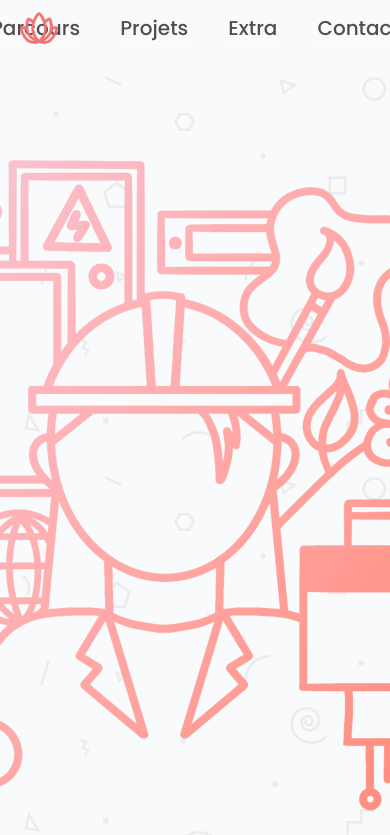
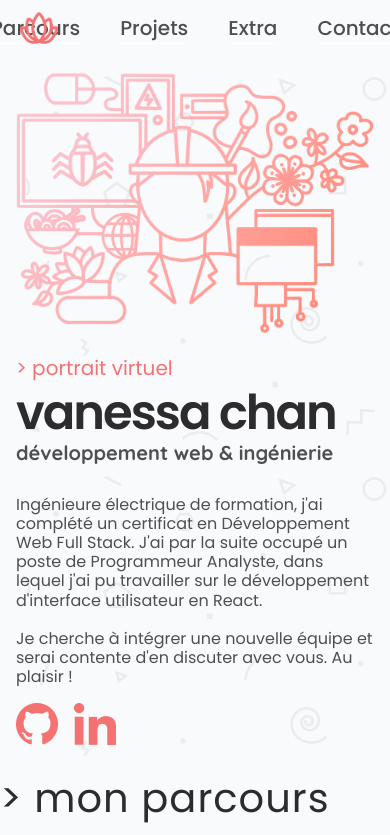
Before and after one commit to VanessaCHW/vc-portfolio, a Next.js app in the folder vanportfolio/: page / in a window 390 px wide. Shown: the top 835 px of the page. Built offline with nearby package versions, Linux system fonts and the light colour scheme.

Commit message:
Landing - Format mobile

```diff
--- a/vanportfolio/src/app/Components/Landing/Landing.js
+++ b/vanportfolio/src/app/Components/Landing/Landing.js
@@ -40,23 +40,41 @@ const Container = styled.div`
   flex-direction: row;
   flex-wrap: wrap;
   justify-content: center;
+
+  /**Mobile */
+  @media (max-width: 600px) {
+    padding: 1em;
+  }
 `;
 
 const LandingImg = styled.img`
   width: 900px;
+
+  /**Mobile */
+  @media (max-width: 600px) {
+    width: 100%;
+  }
 `;
 
 const LandingText = styled.div`
   max-width: 500px;
-  font-weight: 400;
   margin-left: 50px;
   margin-top: 20px;
-  font-size: 16px;
+
+  /**Mobile */
+  @media (max-width: 600px) {
+    margin: 0;
+  }
 `;
 
 const Portrait = styled.div`
   color: var(--global-pink);
   font-size: 20px;
+
+  /**Mobile */
+  @media (max-width: 600px) {
+    margin-top: 1em;
+  }
 `;
 
 const Name = styled.div`
@@ -65,8 +83,15 @@ const Name = styled.div`
   letter-spacing: -2px;
   line-height: 60px;
   color: var(--theme-black);
-  padding-top: 70px;
+  margin-top: 70px;
+
+  /**Mobile */
+  @media (max-width: 600px) {
+    margin-top: 0em;
+    font-size: 3em;
+  }
 `;
+
 const Subtitle = styled.div`
   font-size: 20px;
   line-height: 20px;
@@ -75,15 +100,27 @@ const Subtitle = styled.div`
 `;
 
 const LandingDescription = styled.div`
-  padding-top: 70px;
+  margin-top: 70px;
+
+  /**Mobile */
+  @media (max-width: 600px) {
+    margin-top: 2em;
+    font-size: 1em;
+    line-height: 1.2em;
+  }
 `;
 
 const LandingIcons = styled.div`
   margin-top: 36px;
+  /**Mobile */
+  @media (max-width: 600px) {
+    margin-top: 1em;
+  }
 `;
 
 const LandingIcon = styled.img`
   width: 42px;
-  margin-right: 16px;
+  margin-right: 1em;
 `;
+
 export default Landing;
```
